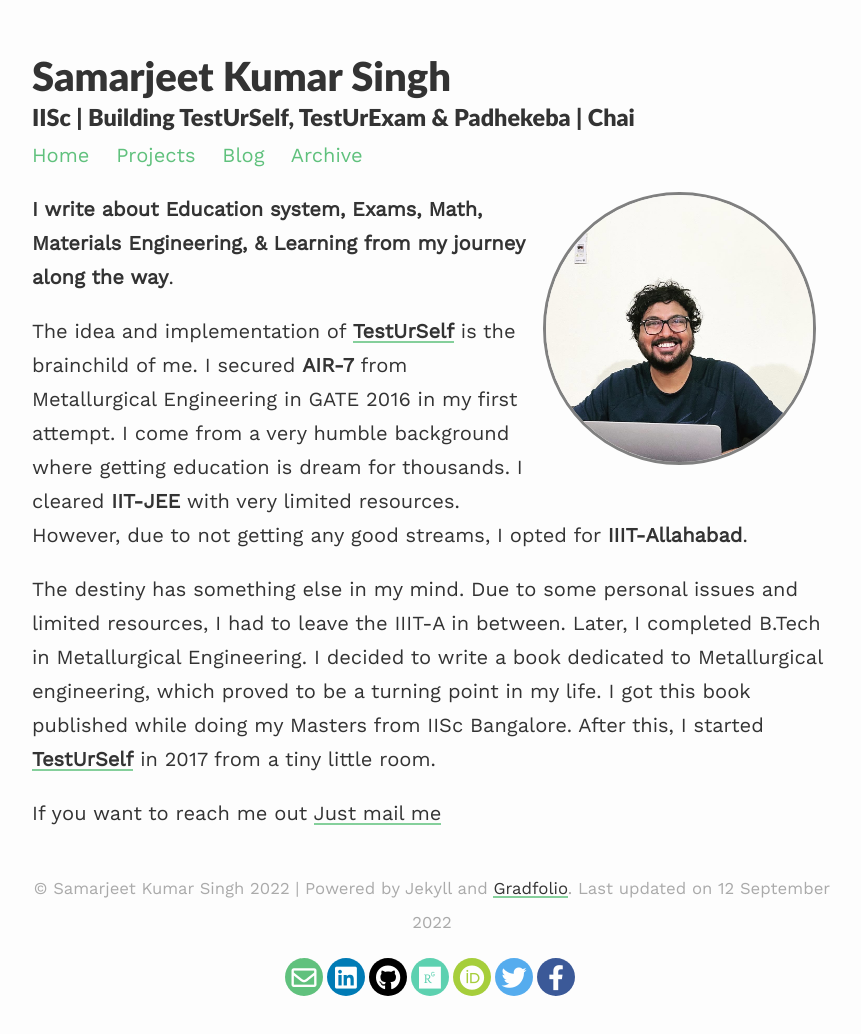
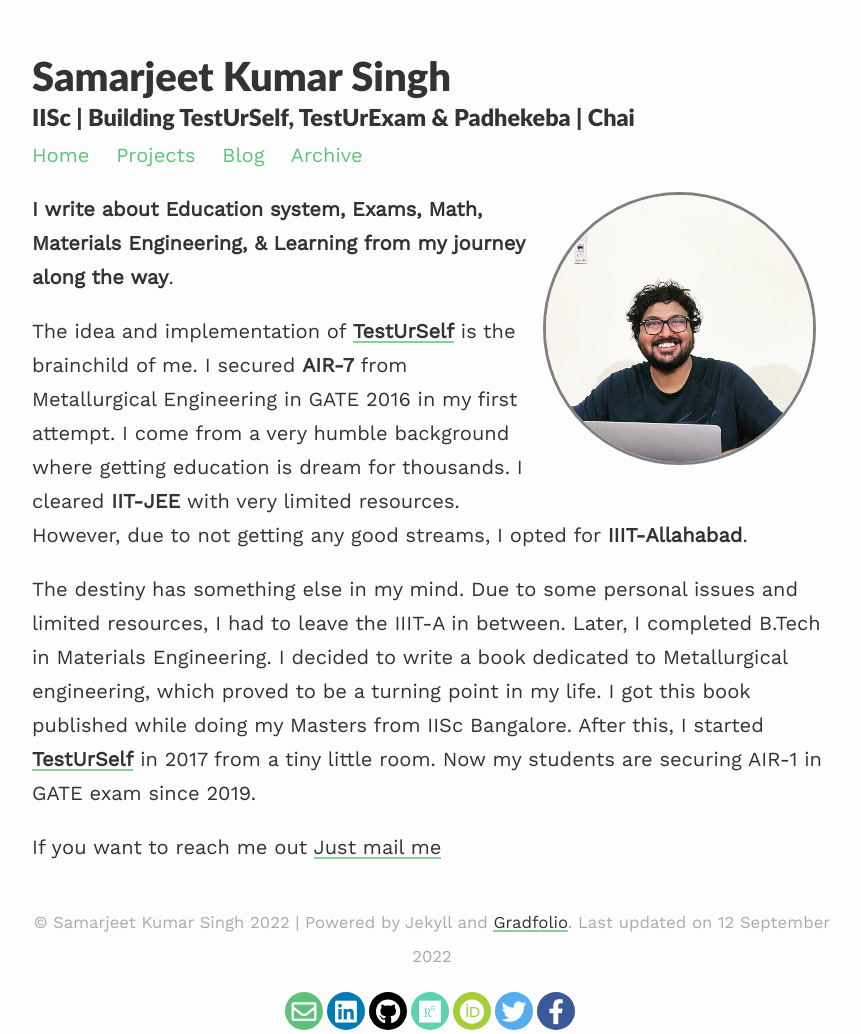
Before and after one commit to Samarjeetkumarsingh/website, a Jekyll site: the page built from index.md, in a window 1280 px wide. Shown: the whole page, without its empty margins (208-1069 px from the left). Built offline with Jekyll 4.4.1, drawn with Linux system fonts in a browser that asks for light colours; nearby versions of some CDN libraries; before the commit the page ends 1000 px from its top, so only the background shows below that.

Commit message:
Update index.md

```diff
--- a/index.md
+++ b/index.md
@@ -11,7 +11,7 @@
 
 The idea and implementation of [**TestUrSelf**](https://www.testurself.in){:target="_blank"} is the brainchild of me. I secured **AIR-7** from Metallurgical Engineering in GATE 2016 in my first attempt. I come from a very humble background where getting education is dream for thousands. I cleared **IIT-JEE** with very limited resources. <br> However, due to not getting any good streams, I opted for **IIIT-Allahabad**.
 
-The destiny has something else in my mind. Due to some personal issues and limited resources, I had to leave the IIIT-A in between. Later, I completed B.Tech in Metallurgical Engineering. I decided to write a book dedicated to Metallurgical engineering, which proved to be a turning point in my life. I got this book published while doing my Masters from IISc Bangalore. After this, I started [**TestUrSelf**](https://www.testurself.in){:target="_blank"} in 2017 from a tiny little room.
+The destiny has something else in my mind. Due to some personal issues and limited resources, I had to leave the IIIT-A in between. Later, I completed B.Tech in Materials Engineering. I decided to write a book dedicated to Metallurgical engineering, which proved to be a turning point in my life. I got this book published while doing my Masters from IISc Bangalore. After this, I started [**TestUrSelf**](https://www.testurself.in){:target="_blank"} in 2017 from a tiny little room. Now my students are securing AIR-1 in GATE exam since 2019.
 
 
 If you want to reach me out [Just mail me](mailto:samarjeet.xyz@gmail.com){:target="_blank"}
```
